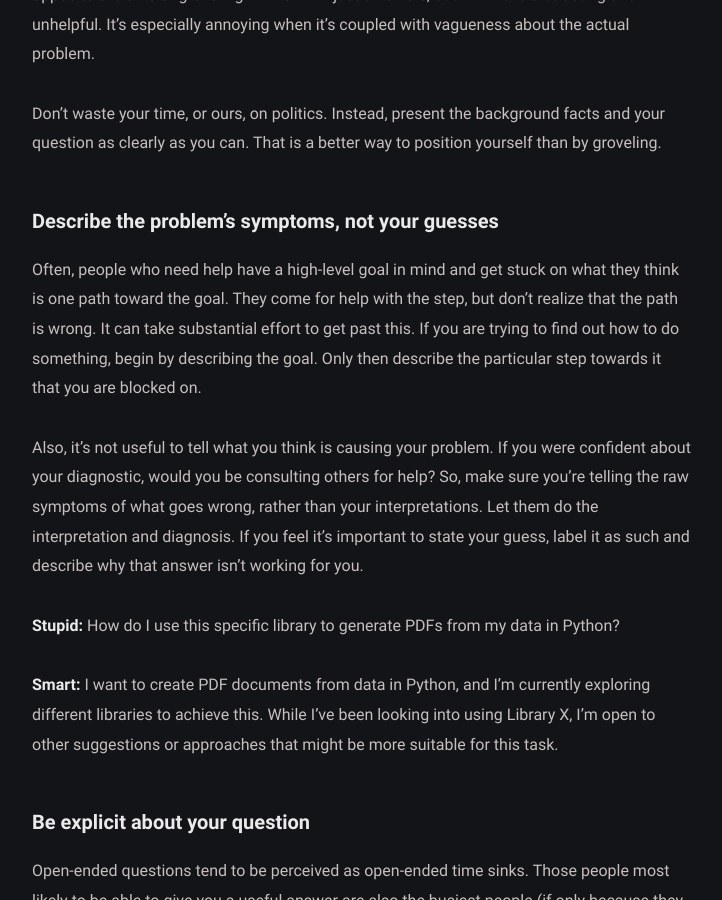
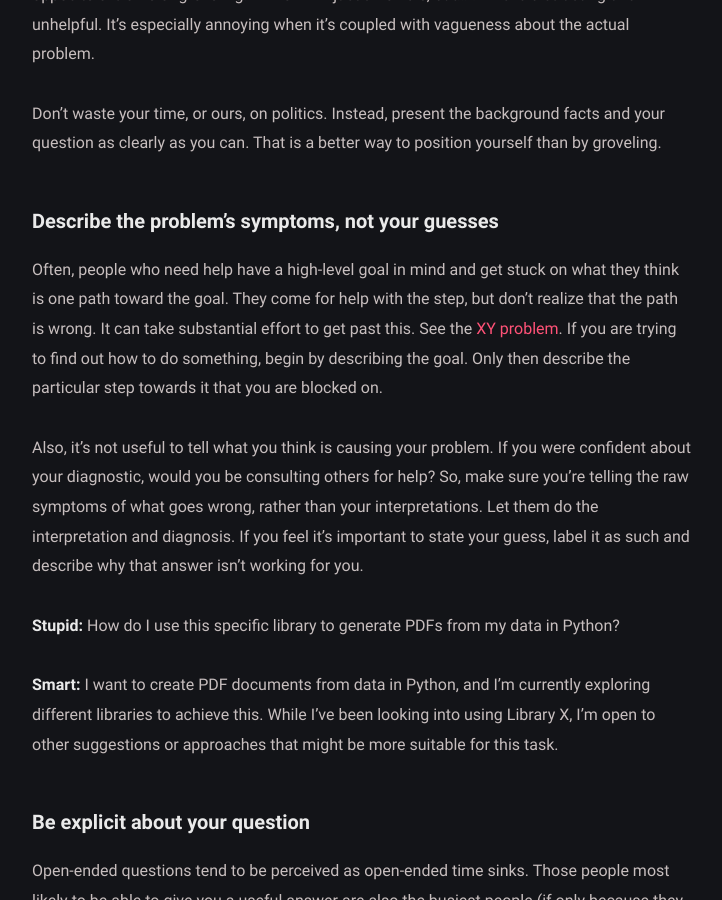
Before and after one commit to lvvittor/blog, a Jekyll site: the page built from _posts/2023/10/how-to-ask/2023-10-13-how-to-ask.md, in a window 1280 px wide and 900 px high, scrolled down 4002 px. Shown: the whole window, without its empty margins (278-1000 px from the left). Built offline with Jekyll 4.4.1, drawn with Linux system fonts in a browser that asks for light colours; comment, search, counter and statistics services are not loaded.

Commit message:
content(add link): how to ask

```diff
--- a/_posts/2023/10/how-to-ask/2023-10-13-how-to-ask.md
+++ b/_posts/2023/10/how-to-ask/2023-10-13-how-to-ask.md
@@ -75,7 +75,7 @@ Don't waste your time, or ours, on politics. Instead, present the background fac
 
 #### **Describe the problem's symptoms, not your guesses**
 
-Often, people who need help have a high-level goal in mind and get stuck on what they think is one path toward the goal. They come for help with the step, but don't realize that the path is wrong.  It can take substantial effort to get past this. If you are trying to find out how to do something, begin by describing the goal.  Only then describe the particular step towards it that you are blocked on.
+Often, people who need help have a high-level goal in mind and get stuck on what they think is one path toward the goal. They come for help with the step, but don't realize that the path is wrong.  It can take substantial effort to get past this. See the [XY problem](https://xyproblem.info/). If you are trying to find out how to do something, begin by describing the goal.  Only then describe the particular step towards it that you are blocked on.
 
 Also, it's not useful to tell what you think is causing your problem. If you were confident about your diagnostic, would you be consulting others for help? So, make sure you're telling the raw symptoms of what goes wrong, rather than your interpretations. Let them do the interpretation and diagnosis. If you feel it's important to state your guess, label it as such and describe why that answer isn't working for you.
 
```
